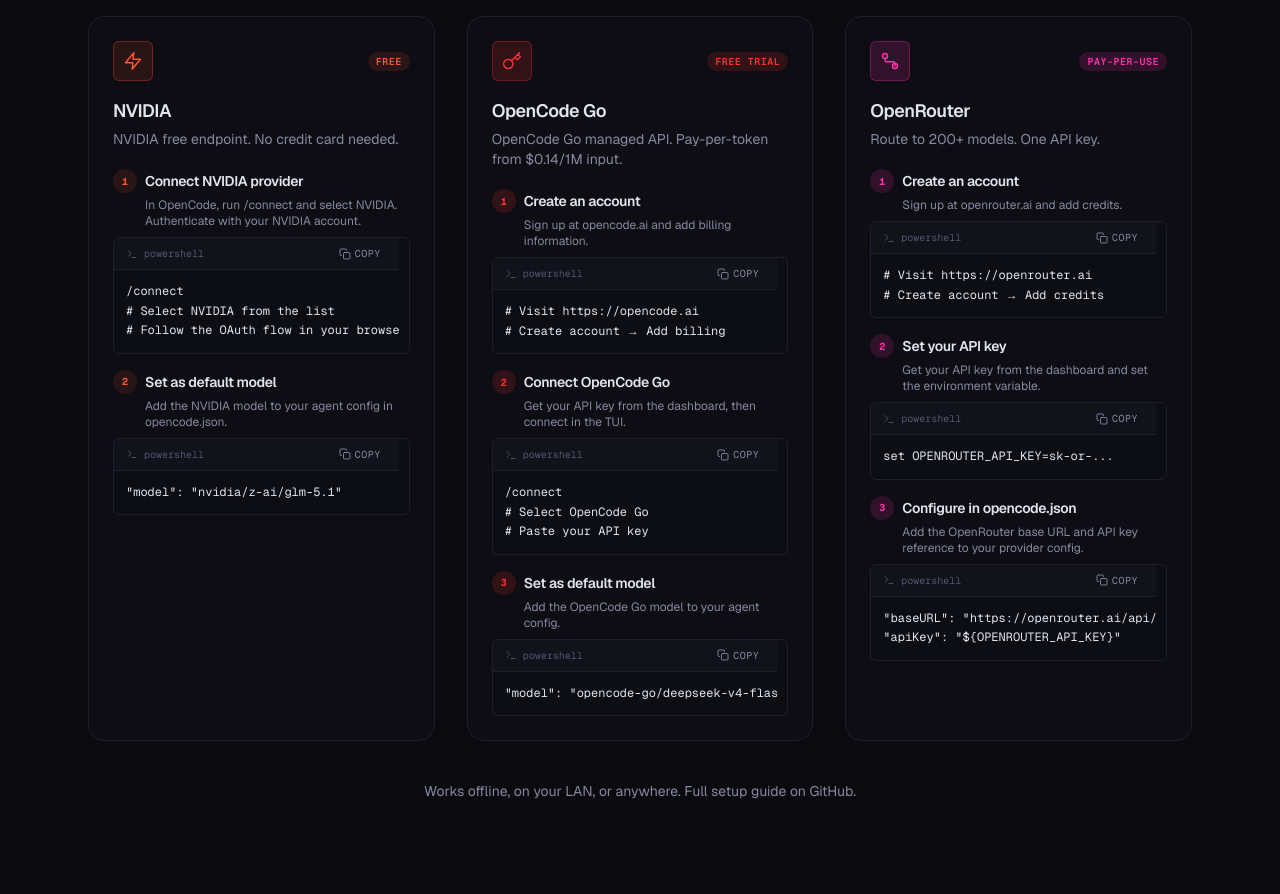
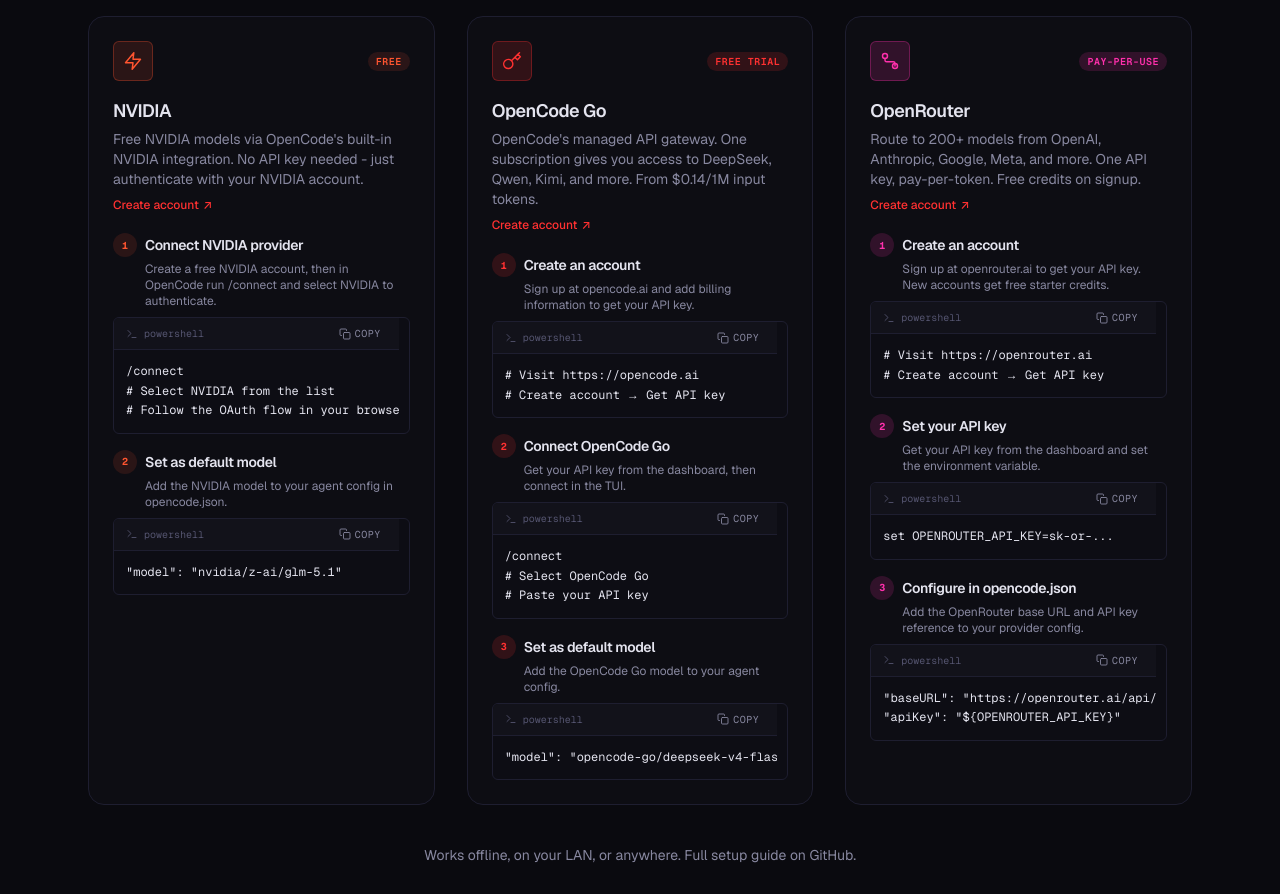
Before and after one commit to Cothek/glitch-website, a Next.js app: page / in a window 1280 px wide. Shown: the part 3840-4734 px from the top of the page. Built offline with nearby package versions, Linux system fonts and the light colour scheme; no server answers.

Commit message:
website: add provider signup URLs, clickable links, a11y improvements

```diff
--- a/app/page.tsx
+++ b/app/page.tsx
@@ -1,5 +1,6 @@
 "use client";
 
+import type React from "react";
 import Link from "next/link";
 import { Nav } from "@/components/nav";
 import { Hero } from "@/components/hero";
@@ -89,18 +90,36 @@
   },
 ];
 
-const PROVIDERS = [
+type Provider = {
+  label: string;
+  sublabel: string;
+  icon: React.ComponentType<{ className?: string }>;
+  accent: "purple" | "accent" | "amber" | "accent3";
+  url: string;
+  signupUrl: string;
+  description: string;
+  steps: Array<{
+    n: number;
+    title: string;
+    body: string;
+    code: string;
+  }>;
+};
+
+const PROVIDERS: Provider[] = [
   {
     label: "NVIDIA",
     sublabel: "free",
     icon: IconZap,
-    accent: "accent" as const,
-    description: "NVIDIA free endpoint. No credit card needed.",
+    accent: "accent",
+    url: "https://build.nvidia.com",
+    signupUrl: "https://ngc.nvidia.com/signup",
+    description: "Free NVIDIA models via OpenCode's built-in NVIDIA integration. No API key needed - just authenticate with your NVIDIA account.",
     steps: [
       {
         n: 1,
         title: "Connect NVIDIA provider",
-        body: "In OpenCode, run /connect and select NVIDIA. Authenticate with your NVIDIA account.",
+        body: "Create a free NVIDIA account, then in OpenCode run /connect and select NVIDIA to authenticate.",
         code: "/connect\n# Select NVIDIA from the list\n# Follow the OAuth flow in your browser",
       },
       {
@@ -115,14 +134,16 @@
     label: "OpenCode Go",
     sublabel: "free trial",
     icon: IconKey,
-    accent: "purple" as const,
-    description: "OpenCode Go managed API. Pay-per-token from $0.14/1M input.",
+    accent: "purple",
+    url: "https://opencode.ai",
+    signupUrl: "https://opencode.ai",
+    description: "OpenCode's managed API gateway. One subscription gives you access to DeepSeek, Qwen, Kimi, and more. From $0.14/1M input tokens.",
     steps: [
       {
         n: 1,
         title: "Create an account",
-        body: "Sign up at opencode.ai and add billing information.",
-        code: "# Visit https://opencode.ai\n# Create account \u2192 Add billing",
+        body: "Sign up at opencode.ai and add billing information to get your API key.",
+        code: "# Visit https://opencode.ai\n# Create account \u2192 Get API key",
       },
       {
         n: 2,
@@ -142,14 +163,16 @@
     label: "OpenRouter",
     sublabel: "pay-per-use",
     icon: IconRoute,
-    accent: "accent3" as const,
-    description: "Route to 200+ models. One API key.",
+    accent: "accent3",
+    url: "https://openrouter.ai",
+    signupUrl: "https://openrouter.ai/keys",
+    description: "Route to 200+ models from OpenAI, Anthropic, Google, Meta, and more. One API key, pay-per-token. Free credits on signup.",
     steps: [
       {
         n: 1,
         title: "Create an account",
-        body: "Sign up at openrouter.ai and add credits.",
-        code: "# Visit https://openrouter.ai\n# Create account \u2192 Add credits",
+        body: "Sign up at openrouter.ai to get your API key. New accounts get free starter credits.",
+        code: "# Visit https://openrouter.ai\n# Create account \u2192 Get API key",
       },
       {
         n: 2,
@@ -472,8 +495,23 @@
                         </span>
                       </div>
 
-                      <h3 className="text-lg font-semibold tracking-tight">{provider.label}</h3>
+                      <h3 className="text-lg font-semibold tracking-tight">
+                        <a href={provider.url} target="_blank" rel="noopener noreferrer" className="hover:text-accent transition-colors">
+                          {provider.label}
+                          <span className="sr-only"> (opens in new tab)</span>
+                        </a>
+                      </h3>
                       <p className="mt-1 text-sm text-text-muted">{provider.description}</p>
+                      <a
+                        href={provider.signupUrl}
+                        target="_blank"
+                        rel="noopener noreferrer"
+                        className="mt-2 inline-flex items-center gap-1 text-xs font-medium text-accent transition-colors hover:text-accent-2"
+                      >
+                        Create account
+                        <span className="sr-only"> (opens in new tab)</span>
+                        <span aria-hidden="true"> ↗</span>
+                      </a>
 
                       <ol className="mt-5 flex-1 space-y-4">
                         {provider.steps.map((step) => (
```
